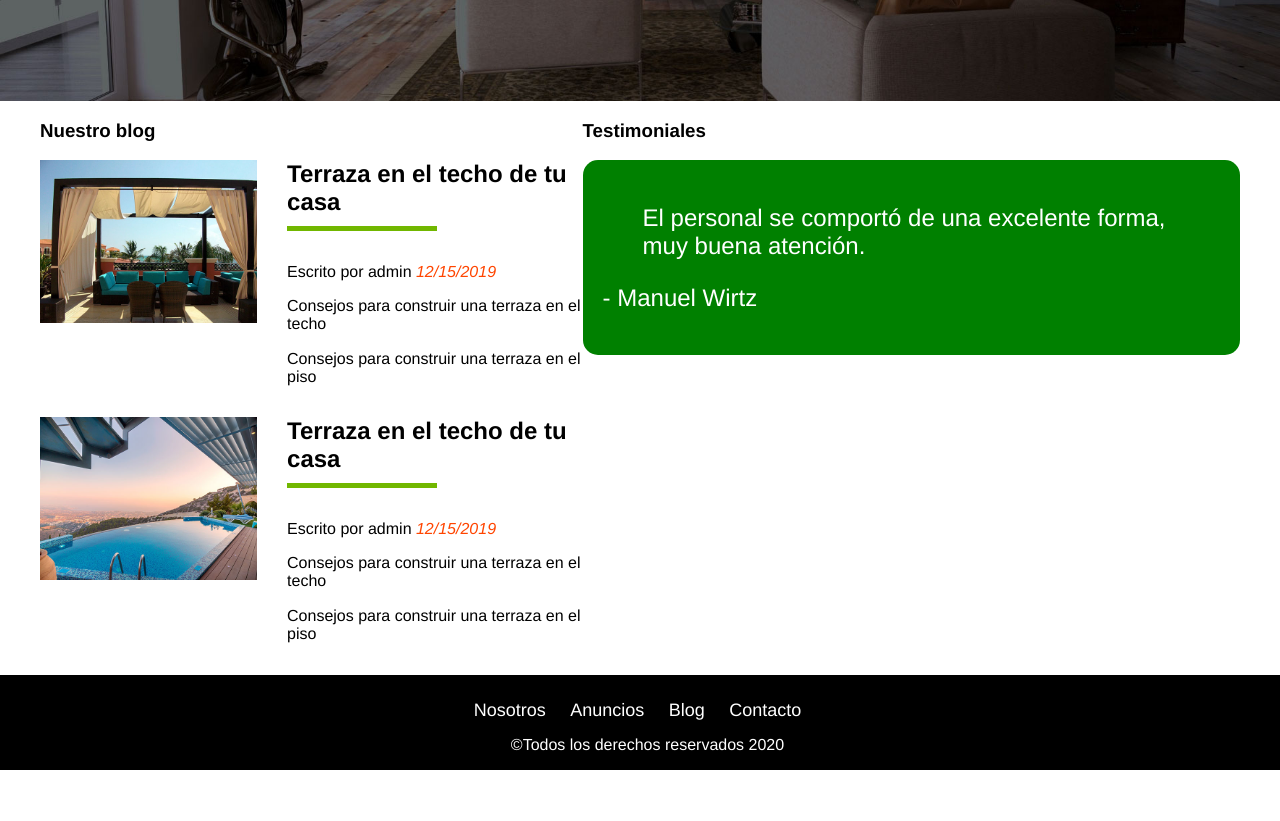
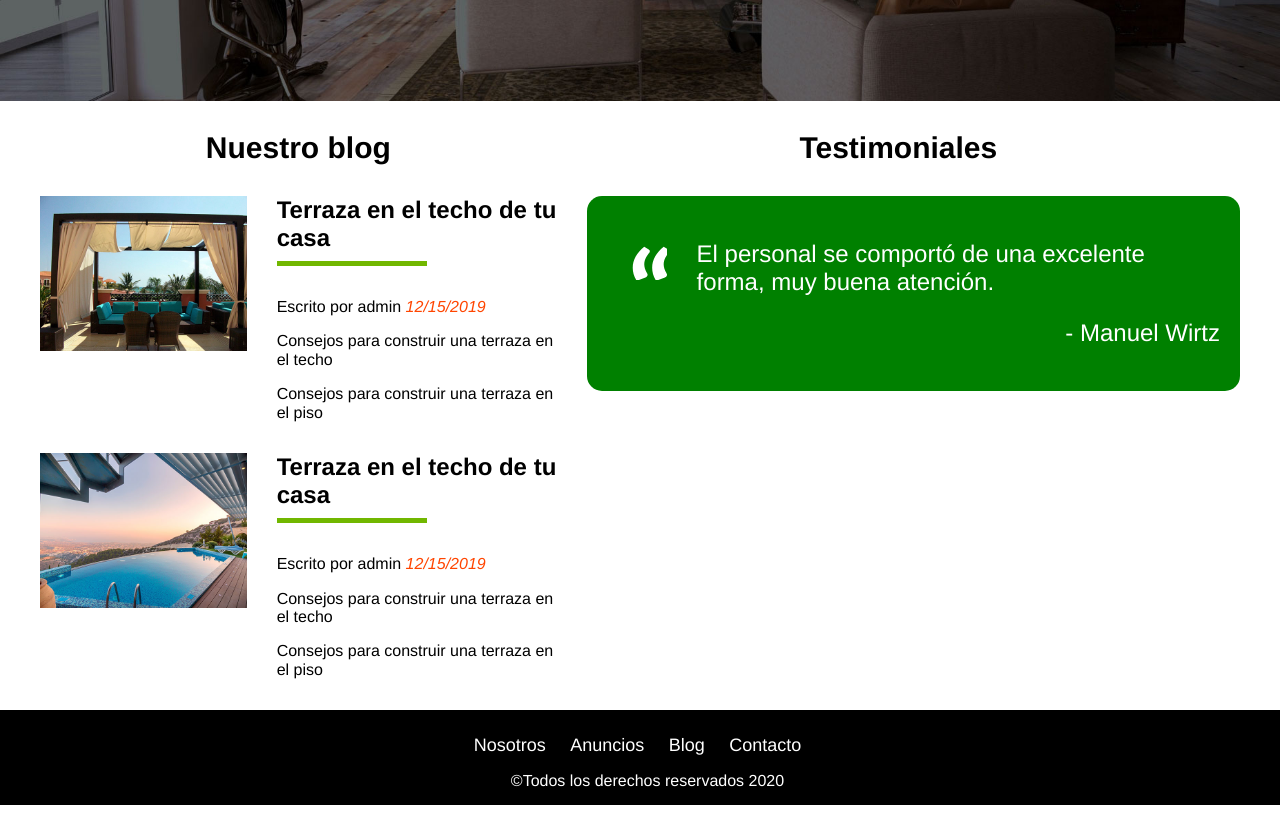
Before and after one commit to AlexielArdilla/HTML_Basico_curso_UDEMY, a plain HTML site: page index.html in a window 1280 px wide. Shown: the part 2180-3001 px from the top of the page. Before the commit the page ends 2966 px from the top, so only its background shows below. Drawn offline with nearby package versions, Linux system fonts and the light colour scheme.

Commit message:
Update style.css

```diff
--- a/css/style.css
+++ b/css/style.css
@@ -277,9 +277,40 @@ margin-top: 1rem;
   padding: 2rem;
   border-radius: 15px;
   color: white;
+  margin-left: 3rem;
 }
 
 .testimonial p{
 
+text-align: right;
 
 }
+
+.blog h3{
+  text-align: center;
+  font-size: 3rem;
+}
+
+.testimoniales h3{
+
+  text-align: center;
+  font-size: 3rem;
+}
+
+.testimonial blockquote::before{
+
+content:'';
+background-image: url(../img/comilla.svg);
+width: 4rem;
+height: 4rem;
+position: absolute;
+left: -2rem;
+
+}
+
+.testimonial blockquote{
+
+position: relative;
+padding-left: 5rem;
+
+}
```
